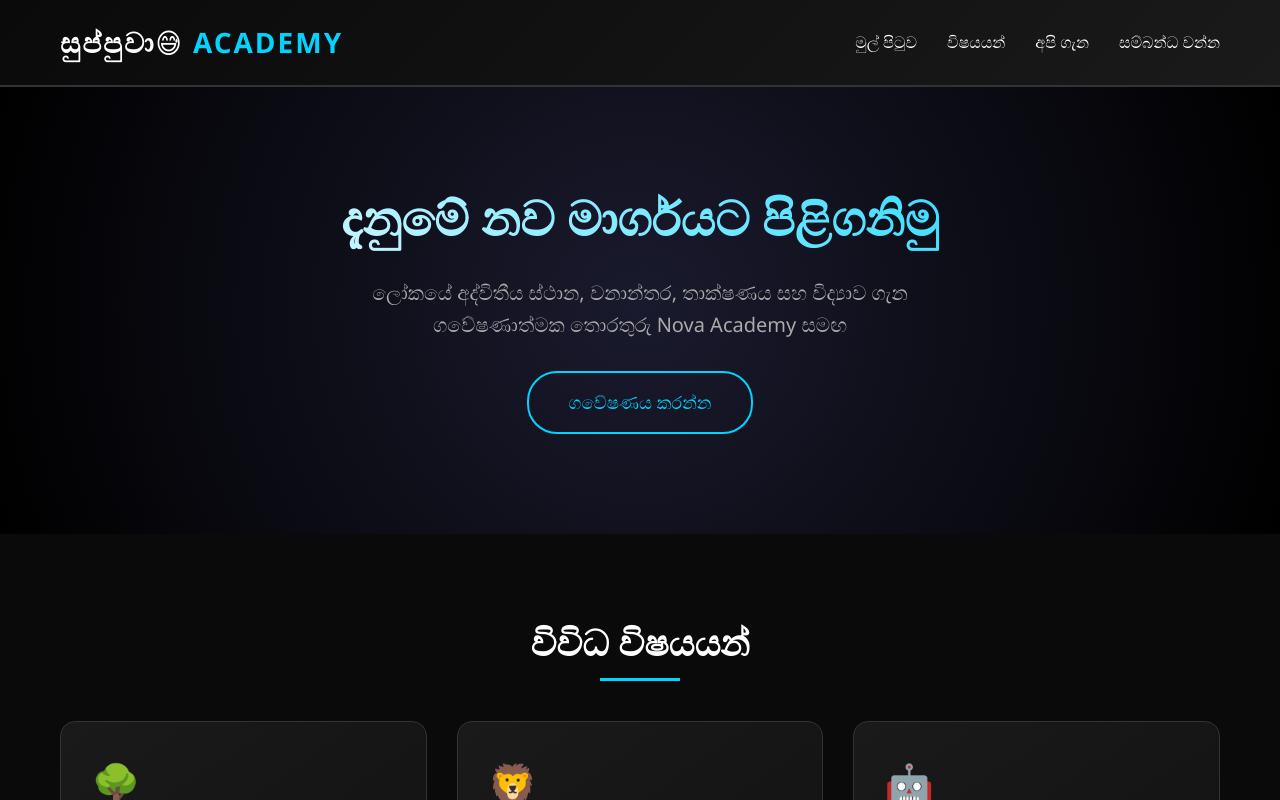
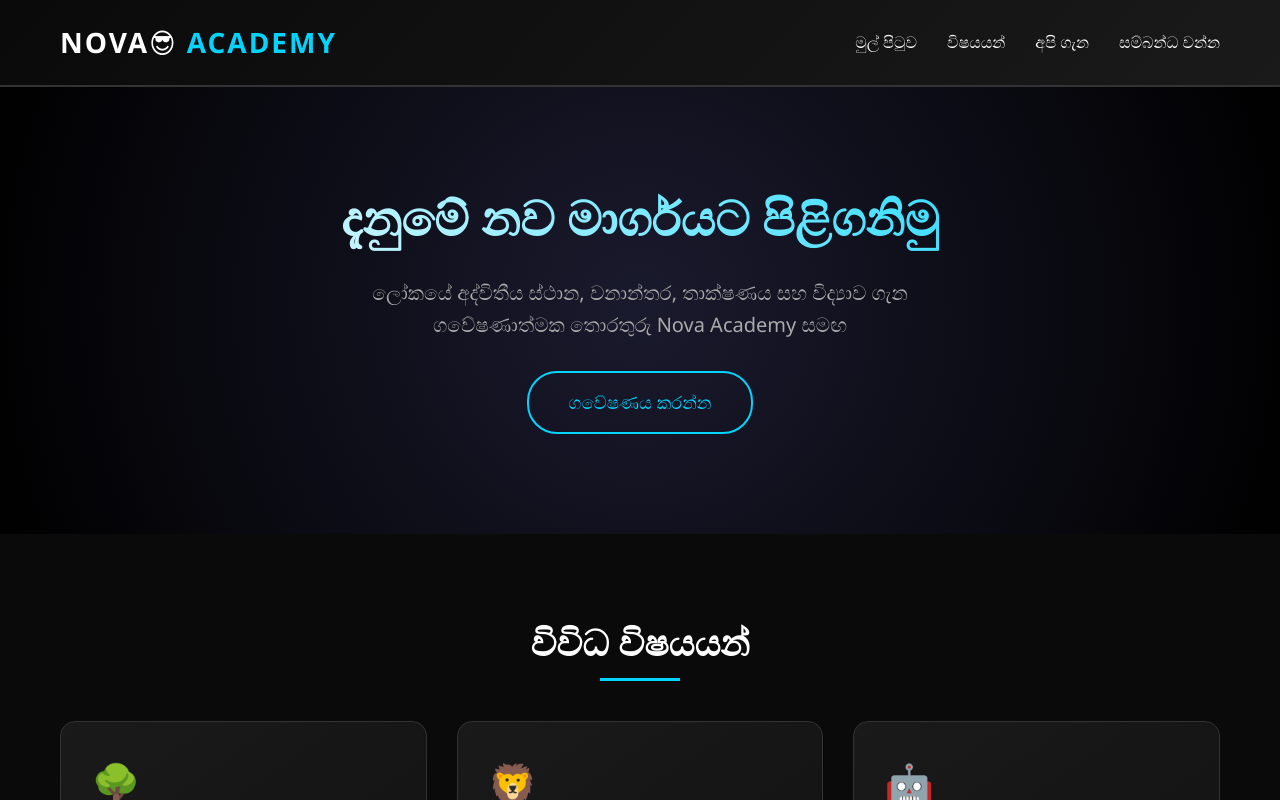
Before and after one commit to dinethnimshara988-jpg/Jugy, a plain HTML site: page index.html in a window 1280 px wide. Shown: the top 800 px of the page. Drawn offline with Linux system fonts and the light colour scheme.

Commit message:
Update index.html

```diff
--- a/index.html
+++ b/index.html
@@ -3,7 +3,7 @@
 <head>
     <meta charset="UTF-8">
     <meta name="viewport" content="width=device-width, initial-scale=1.0">
-    <title>සුප්පුවා🤣 - දැනුමේ නව මාර්ගය</title>
+    <title>NOVA ABRACADABRA  - දැනුමේ නව මාර්ගය</title>
     <style>
         * {
             margin: 0;
@@ -269,7 +269,7 @@
     <header>
         <div class="container">
             <nav>
-                <a href="#" class="logo">සුප්පුවා😅 <span>ACADEMY</span></a>
+                <a href="#" class="logo">NOVA😎 <span>ACADEMY</span></a>
                 <ul class="nav-links">
                     <li><a href="#home">මුල් පිටුව</a></li>
                     <li><a href="#topics">විෂයයන්</a></li>
```
